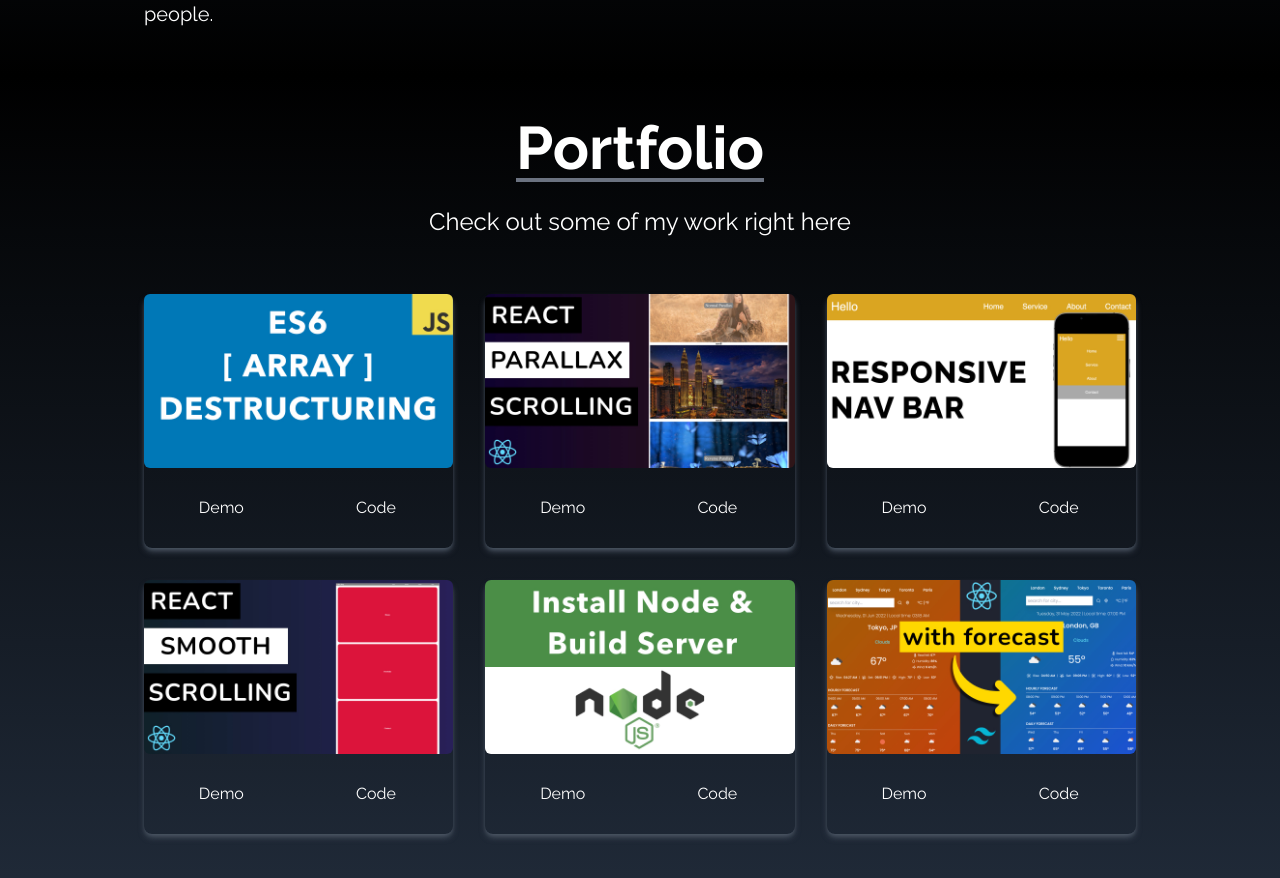
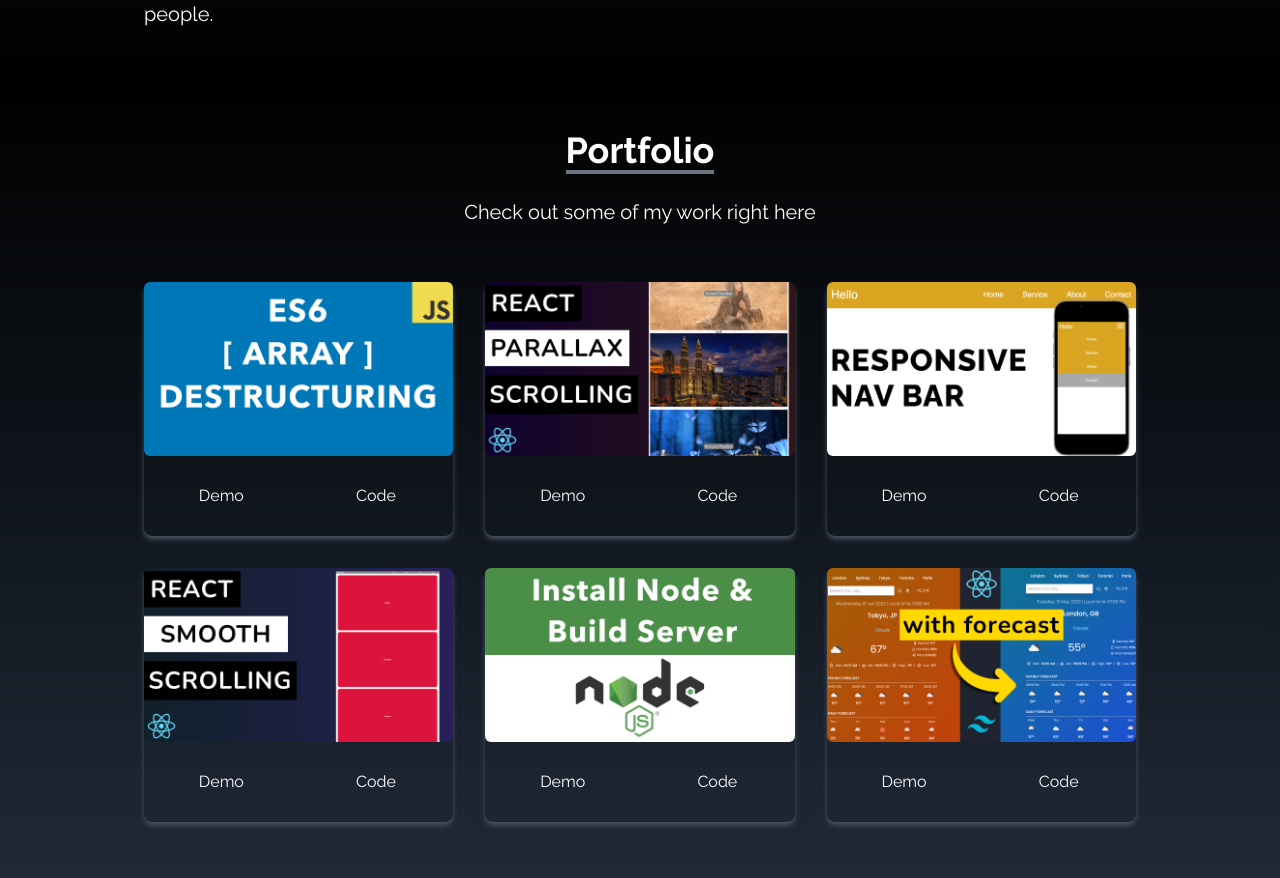
Before and after one commit to StphnX/Portfolio, a React (Create React App) app: page / in a window 1280 px wide. Shown: the part 1524-2402 px from the top of the page. Built offline with nearby package versions, Linux system fonts and the light colour scheme.

Commit message:
Update Portfolio.jsx

```diff
--- a/src/components/Portfolio.jsx
+++ b/src/components/Portfolio.jsx
@@ -45,8 +45,8 @@
 
             <div className='max-w-screen-lg p-4 mx-auto flex flex-col justify-center w-full h-full'>
                 <div className='pb-8 flex flex-col justify-center items-center'>
-                    <p className='text-6xl font-bold inline border-b-4 border-gray-500'>Portfolio</p>
-                    <p className='py-6 text-2xl'>Check out some of my work right here</p>
+                    <p className='text-4xl font-bold inline border-b-4 border-gray-500'>Portfolio</p>
+                    <p className='py-6 text-xl'>Check out some of my work right here</p>
                 </div>
 
 
```
